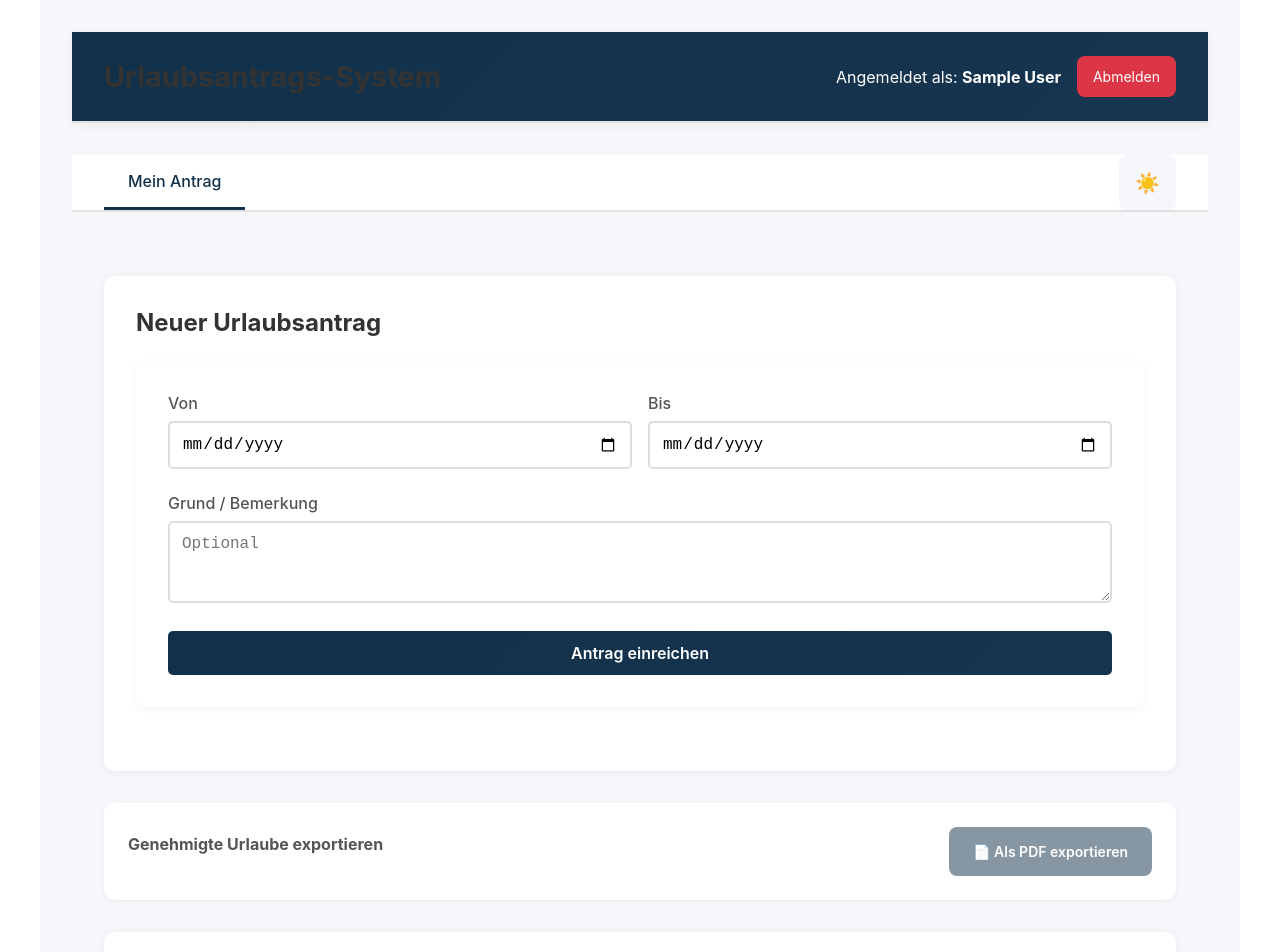
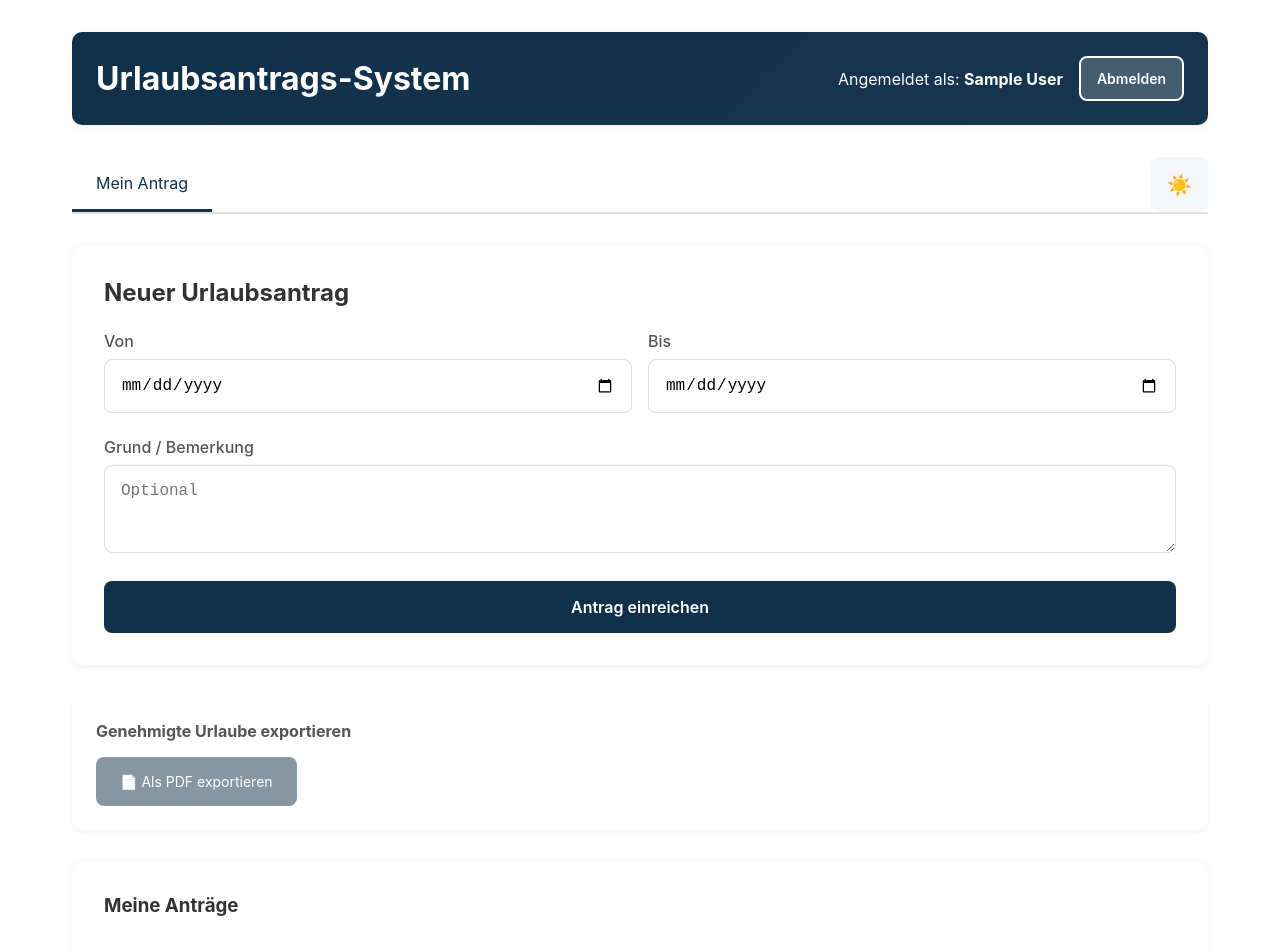
Before and after one commit to thunder312/Vacation, a Nuxt app: page /vacation in a window 1280 px wide. Shown: the top 952 px of the page. Built offline with nearby package versions, Linux system fonts and the light colour scheme; sample sign-in values are in the browser's storage.

Commit message:
put all style definitions to main.css

```diff
--- a/app/assets/css/main.css
+++ b/app/assets/css/main.css
@@ -19,10 +19,12 @@
     --color-error-text: #721c24;
 
     --color-warning: #ffc107;
+    --color-warning-dark: #e0a800;
     --color-warning-light: #fff3cd;
     --color-warning-text: #856404;
 
     --color-info: #17a2b8;
+    --color-info-dark: #117a8b;
     --color-info-light: #d1ecf1;
     --color-info-text: #0c5460;
 
@@ -42,8 +44,8 @@
     /* Status Badge Farben */
     --status-pending-bg: #fff3cd;
     --status-pending-text: #856404;
-    --status-teamleiter-bg: #d1ecf1;
-    --status-teamleiter-text: #0c5460;
+    --status-teamlead-bg: #d1ecf1;
+    --status-teamlead-text: #0c5460;
     --status-approved-bg: #d4edda;
     --status-approved-text: #155724;
     --status-rejected-bg: #f8d7da;
@@ -96,10 +98,12 @@
     --color-error-text: #C62828;
 
     --color-warning: #FFB74D;
+    --color-warning-dark: #F57C00;
     --color-warning-light: #FFF3E0;
     --color-warning-text: #E65100;
 
     --color-info: #4FC3F7;
+    --color-info-dark: #0288D1;
     --color-info-light: #E1F5FE;
     --color-info-text: #01579B;
 
@@ -119,8 +123,8 @@
     /* Status Badge Farben - Sommerlich */
     --status-pending-bg: #FFF3E0;
     --status-pending-text: #E65100;
-    --status-teamleiter-bg: #E1F5FE;
-    --status-teamleiter-text: #01579B;
+    --status-teamlead-bg: #E1F5FE;
+    --status-teamlead-text: #01579B;
     --status-approved-bg: #E8F5E9;
     --status-approved-text: #2E7D32;
     --status-rejected-bg: #FFEBEE;
@@ -150,11 +154,13 @@ body {
     align-items: center;
     min-height: 100vh;
     background: linear-gradient(135deg, var(--color-primary) 0%, var(--color-primary-dark) 100%);
-    padding: var(--spacing-xl);
+    padding: var(--spacing-md);
     transition: background var(--transition-base);
 }
 
 .login-wrapper {
+    width: 100%;
+    max-width: 400px;
     display: flex;
     flex-direction: column;
     align-items: center;
@@ -162,8 +168,10 @@ body {
 }
 
 .login-logo {
+    display: block;
     width: 150px;
-    height: 150px;
+    height: auto;
+    margin: 0 auto var(--spacing-xl);
     object-fit: contain;
     opacity: 0.95;
     filter: drop-shadow(0 4px 8px rgba(0, 0, 0, 0.1));
@@ -173,13 +181,12 @@ body {
     background: var(--color-white);
     padding: var(--spacing-2xl);
     border-radius: var(--radius-lg);
-    box-shadow: var(--shadow-lg);
+    box-shadow: var(--shadow-xl);
     width: 100%;
-    max-width: 400px;
 }
 
 .login-box h1 {
-    margin: 0 0 var(--spacing-lg) 0;
+    margin: 0 0 var(--spacing-xl);
     color: var(--color-gray-800);
     text-align: center;
 }
@@ -199,9 +206,9 @@ body {
 .form-group input,
 .form-group textarea {
     width: 100%;
-    padding: var(--spacing-sm);
-    border: 2px solid var(--color-gray-300);
-    border-radius: var(--radius-sm);
+    padding: var(--spacing-md);
+    border: 1px solid var(--color-gray-300);
+    border-radius: var(--radius-md);
     font-size: 1rem;
     transition: border-color var(--transition-base);
 }
@@ -231,20 +238,20 @@ button {
 .btn-primary,
 .submit-btn {
     width: 100%;
-    padding: var(--spacing-sm);
-    background: linear-gradient(135deg, var(--color-primary) 0%, var(--color-primary-dark) 100%);
+    padding: var(--spacing-md);
+    background: var(--color-primary);
     color: var(--color-white);
     border: none;
-    border-radius: var(--radius-sm);
+    border-radius: var(--radius-md);
     font-size: 1rem;
     font-weight: 600;
     cursor: pointer;
-    transition: transform var(--transition-fast);
+    transition: background-color var(--transition-fast);
 }
 
 .btn-primary:hover:not(:disabled),
 .submit-btn:hover {
-    transform: translateY(-2px);
+    background: var(--color-primary-dark);
 }
 
 .btn-primary:disabled {
@@ -253,28 +260,31 @@ button {
 }
 
 .logout-btn {
-    padding: var(--spacing-xs) var(--spacing-md);
-    background: rgba(255,255,255,0.2);
+    padding: var(--spacing-sm) var(--spacing-md);
+    background: rgba(255, 255, 255, 0.2);
     color: var(--color-white);
-    border: 1px solid var(--color-white);
-    border-radius: var(--radius-sm);
+    border: 2px solid var(--color-white);
+    border-radius: var(--radius-md);
     cursor: pointer;
-    transition: background var(--transition-base);
+    font-size: 0.875rem;
+    font-weight: 600;
+    transition: all var(--transition-fast);
 }
 
 .logout-btn:hover {
-    background: rgba(255,255,255,0.3);
+    background: rgba(255, 255, 255, 0.3);
+    transform: translateY(-2px);
 }
 
 .approve-btn,
 .reject-btn {
     flex: 1;
-    padding: var(--spacing-sm);
+    padding: var(--spacing-sm) var(--spacing-md);
     border: none;
-    border-radius: var(--radius-sm);
+    border-radius: var(--radius-md);
     font-weight: 600;
     cursor: pointer;
-    transition: transform var(--transition-fast);
+    transition: all var(--transition-fast);
 }
 
 .approve-btn {
@@ -284,7 +294,6 @@ button {
 
 .approve-btn:hover {
     background: var(--color-success-dark);
-    transform: translateY(-2px);
 }
 
 .reject-btn {
@@ -294,104 +303,90 @@ button {
 
 .reject-btn:hover {
     background: var(--color-error-dark);
-    transform: translateY(-2px);
 }
 
 .btn-pdf {
-    padding: var(--spacing-sm) var(--spacing-lg);
-    background: var(--color-error);
+    padding: var(--spacing-md) var(--spacing-lg);
+    background: var(--color-primary);
     color: var(--color-white);
     border: none;
-    border-radius: var(--radius-sm);
-    font-size: 1rem;
-    font-weight: 600;
+    border-radius: var(--radius-md);
+    font-size: 0.875rem;
     cursor: pointer;
-    transition: transform var(--transition-fast), background var(--transition-base);
-    display: flex;
-    align-items: center;
-    gap: var(--spacing-xs);
+    transition: background-color var(--transition-fast);
 }
 
-.btn-pdf:hover {
-    background: var(--color-error-dark);
-    transform: translateY(-2px);
+.btn-pdf:hover:not(:disabled) {
+    background: var(--color-primary-dark);
 }
 
 .btn-pdf:disabled {
-    background: var(--color-gray-300);
+    opacity: 0.5;
     cursor: not-allowed;
-    transform: none;
 }
 
 /* ===== MESSAGES ===== */
 .error-message {
+    margin-top: var(--spacing-md);
     color: var(--color-error);
     text-align: center;
-    margin-top: var(--spacing-md);
-    font-weight: 500;
-}
-
-.success-message {
-    color: var(--color-success);
-    text-align: center;
-    margin-top: var(--spacing-md);
+    font-size: 0.875rem;
     font-weight: 500;
 }
 
 /* ===== VACATION PAGE ===== */
 .vacation-container {
-    min-height: 100vh;
-    background: var(--color-gray-100);
-    transition: background-color var(--transition-base);
+    max-width: 1200px;
+    margin: 0 auto;
+    padding: var(--spacing-xl);
 }
 
 .header {
-    background: linear-gradient(135deg, var(--color-primary) 0%, var(--color-primary-dark) 100%);
-    color: var(--color-white);
-    padding: var(--spacing-lg) var(--spacing-xl);
     display: flex;
     justify-content: space-between;
     align-items: center;
+    margin-bottom: var(--spacing-xl);
+    padding: var(--spacing-lg);
+    background: linear-gradient(135deg, var(--color-primary) 0%, var(--color-primary-dark) 100%);
+    border-radius: var(--radius-lg);
     box-shadow: var(--shadow-md);
-    transition: background var(--transition-base);
 }
 
 .header h1 {
     margin: 0;
-    font-size: 1.8rem;
+    color: var(--color-white);
 }
 
 .user-info {
     display: flex;
     align-items: center;
     gap: var(--spacing-md);
+    color: var(--color-white);
 }
 
 /* ===== TABS ===== */
 .tabs {
     display: flex;
-    background: var(--color-white);
+    gap: var(--spacing-sm);
+    margin-bottom: var(--spacing-xl);
     border-bottom: 2px solid var(--color-gray-200);
-    padding: 0 var(--spacing-xl);
-    transition: background-color var(--transition-base), border-color var(--transition-base);
+    position: relative;
 }
 
 .tab {
-    padding: var(--spacing-md) var(--spacing-xl);
+    padding: var(--spacing-md) var(--spacing-lg);
     background: none;
     border: none;
+    border-bottom: 3px solid transparent;
     cursor: pointer;
     font-size: 1rem;
-    font-weight: 500;
     color: var(--color-gray-600);
-    border-bottom: 3px solid transparent;
     transition: all var(--transition-base);
     position: relative;
 }
 
 .tab:hover {
     color: var(--color-primary);
-    background: var(--color-gray-50);
 }
 
 .tab.active {
@@ -400,52 +395,46 @@ button {
 }
 
 .badge {
-    position: absolute;
-    top: var(--spacing-xs);
-    right: var(--spacing-xs);
-    background: var(--color-error);
+    display: inline-block;
+    margin-left: var(--spacing-xs);
+    padding: 2px 8px;
+    background: var(--color-primary);
     color: var(--color-white);
-    border-radius: var(--radius-lg);
-    padding: 0.2rem var(--spacing-xs);
+    border-radius: var(--radius-full);
     font-size: 0.75rem;
-    font-weight: bold;
+    font-weight: 600;
 }
 
 /* ===== THEME TOGGLE BUTTON ===== */
 .theme-toggle {
     margin-left: auto;
     padding: var(--spacing-sm) var(--spacing-md);
-    background: var(--color-gray-50);
-    border: 2px solid var(--color-gray-200);
+    background: var(--color-gray-100);
+    border: none;
     border-radius: var(--radius-md);
     cursor: pointer;
-    font-size: 1.5rem;
-    transition: all var(--transition-base);
-    display: flex;
-    align-items: center;
-    justify-content: center;
+    font-size: 1.25rem;
+    transition: background-color var(--transition-base);
 }
 
 .theme-toggle:hover {
-    background: var(--color-gray-100);
-    border-color: var(--color-primary);
-    transform: scale(1.1);
-}
-
-[data-theme="summer"] .theme-toggle {
-    background: linear-gradient(135deg, var(--color-primary-light) 0%, var(--color-primary) 100%);
-    border-color: var(--color-primary);
-}
-
-[data-theme="summer"] .theme-toggle:hover {
-    transform: scale(1.1) rotate(20deg);
+    background: var(--color-gray-200);
 }
 
 /* ===== CONTENT AREAS ===== */
-.content {
-    padding: var(--spacing-xl);
-    max-width: 1200px;
-    margin: 0 auto;
+.tab-content {
+    animation: fadeIn 0.3s ease-in;
+}
+
+@keyframes fadeIn {
+    from {
+        opacity: 0;
+        transform: translateY(-10px);
+    }
+    to {
+        opacity: 1;
+        transform: translateY(0);
+    }
 }
 
 .tab-content h2 {
@@ -454,7 +443,7 @@ button {
 }
 
 /* ===== FORMS ===== */
-.request-form {
+.request-form-container {
     background: var(--color-white);
     padding: var(--spacing-xl);
     border-radius: var(--radius-lg);
@@ -463,22 +452,26 @@ button {
     transition: background-color var(--transition-base);
 }
 
+.request-form-container h2 {
+    margin-top: 0;
+    margin-bottom: var(--spacing-lg);
+    color: var(--color-gray-800);
+}
+
 /* ===== PDF EXPORT ===== */
 .pdf-export-section {
     background: var(--color-white);
     padding: var(--spacing-lg);
     border-radius: var(--radius-lg);
-    box-shadow: var(--shadow-md);
+    box-shadow: var(--shadow-sm);
     margin-bottom: var(--spacing-xl);
-    display: flex;
-    justify-content: space-between;
-    align-items: center;
     transition: background-color var(--transition-base);
 }
 
 .pdf-export-section h3 {
-    margin: 0;
-    color: var(--color-gray-800);
+    margin: 0 0 var(--spacing-md);
+    color: var(--color-gray-700);
+    font-size: 1rem;
 }
 
 /* ===== LISTS ===== */
@@ -491,17 +484,15 @@ button {
 }
 
 .requests-list h3 {
-    margin-bottom: var(--spacing-md);
+    margin: 0 0 var(--spacing-lg);
     color: var(--color-gray-800);
 }
 
 .empty-state {
+    padding: var(--spacing-2xl);
     text-align: center;
-    padding: var(--spacing-3xl);
-    color: var(--color-gray-400);
-    background: var(--color-white);
-    border-radius: var(--radius-lg);
-    box-shadow: var(--shadow-md);
+    color: var(--color-gray-500);
+    font-style: italic;
 }
 
 /* ===== CARDS ===== */
@@ -510,11 +501,12 @@ button {
     padding: var(--spacing-lg);
     border-radius: var(--radius-md);
     margin-bottom: var(--spacing-md);
-    border-left: 4px solid var(--color-primary);
+    border-left: 4px solid var(--color-gray-300);
     transition: background-color var(--transition-base), border-color var(--transition-base);
 }
 
 .request-card.approval {
+    border-left-color: var(--color-primary);
     background: var(--color-white);
     box-shadow: var(--shadow-sm);
 }
@@ -522,50 +514,60 @@ button {
 .request-header {
     display: flex;
     justify-content: space-between;
-    align-items: center;
-    margin-bottom: var(--spacing-xs);
+    align-items: flex-start;
+    margin-bottom: var(--spacing-sm);
+}
+
+.request-header strong {
+    display: block;
+    color: var(--color-gray-800);
+    font-size: 1.125rem;
 }
 
 .request-date {
+    display: block;
     color: var(--color-gray-600);
-    font-size: 0.95rem;
-    display: block;
-    margin-top: 0.25rem;
+    font-size: 0.875rem;
+    margin-top: var(--spacing-xs);
 }
 
 .request-reason {
-    color: var(--color-gray-600);
-    margin: var(--spacing-xs) 0;
+    margin: var(--spacing-sm) 0;
+    color: var(--color-gray-700);
     font-style: italic;
 }
 
 .request-footer {
-    color: var(--color-gray-400);
-    font-size: 0.9rem;
+    margin-top: var(--spacing-sm);
+    padding-top: var(--spacing-sm);
+    border-top: 1px solid var(--color-gray-200);
+    color: var(--color-gray-600);
 }
 
 .approval-info {
+    margin-top: var(--spacing-sm);
+    padding: var(--spacing-sm);
     background: var(--color-success-light);
-    padding: var(--spacing-xs);
     border-radius: var(--radius-sm);
-    margin: var(--spacing-xs) 0;
-    color: var(--color-success-text);
+    color: var(--color-success-dark);
     font-size: 0.9rem;
     transition: background-color var(--transition-base), color var(--transition-base);
 }
 
 .approval-actions {
     display: flex;
-    gap: var(--spacing-md);
+    gap: var(--spacing-sm);
     margin-top: var(--spacing-md);
 }
 
 /* ===== STATUS BADGES ===== */
 .status {
-    padding: 0.25rem var(--spacing-sm);
-    border-radius: 20px;
-    font-size: 0.85rem;
+    padding: var(--spacing-xs) var(--spacing-sm);
+    border-radius: var(--radius-sm);
+    font-size: 0.75rem;
     font-weight: 600;
+    text-transform: uppercase;
+    white-space: nowrap;
     transition: background-color var(--transition-base), color var(--transition-base);
 }
 
@@ -574,9 +576,10 @@ button {
     color: var(--status-pending-text);
 }
 
+.status.teamlead_approved,
 .status.teamleiter_approved {
-    background: var(--status-teamleiter-bg);
-    color: var(--status-teamleiter-text);
+    background: var(--status-teamlead-bg);
+    color: var(--status-teamlead-text);
 }
 
 .status.approved {
--- a/app/components/VacationRequestForm.vue
+++ b/app/components/VacationRequestForm.vue
@@ -41,19 +41,3 @@ const handleSubmit = () => {
   reason.value = ''
 }
 </script>
-
-<style scoped>
-.request-form-container {
-  background: var(--color-white);
-  padding: var(--spacing-xl);
-  border-radius: var(--radius-lg);
-  box-shadow: var(--shadow-md);
-  margin-bottom: var(--spacing-xl);
-}
-
-.request-form-container h2 {
-  margin-top: 0;
-  margin-bottom: var(--spacing-lg);
-  color: var(--color-gray-800);
-}
-</style>
--- a/app/pages/login.vue
+++ b/app/pages/login.vue
@@ -74,97 +74,3 @@ const handleLogin = async () => {
   }
 }
 </script>
-
-<style scoped>
-.login-container {
-  min-height: 100vh;
-  display: flex;
-  align-items: center;
-  justify-content: center;
-  background: linear-gradient(135deg, var(--color-primary) 0%, var(--color-primary-dark) 100%);
-  padding: var(--spacing-md);
-}
-
-.login-wrapper {
-  width: 100%;
-  max-width: 400px;
-}
-
-.login-logo {
-  display: block;
-  width: 150px;
-  height: auto;
-  margin: 0 auto var(--spacing-xl);
-}
-
-.login-box {
-  background: var(--color-white);
-  padding: var(--spacing-2xl);
-  border-radius: var(--radius-lg);
-  box-shadow: var(--shadow-xl);
-}
-
-.login-box h1 {
-  margin: 0 0 var(--spacing-xl);
-  color: var(--color-gray-800);
-  text-align: center;
-}
-
-.form-group {
-  margin-bottom: var(--spacing-lg);
-}
-
-.form-group label {
-  display: block;
-  margin-bottom: var(--spacing-xs);
-  color: var(--color-gray-700);
-  font-weight: 500;
-}
-
-.form-group input {
-  width: 100%;
-  padding: var(--spacing-md);
-  border: 1px solid var(--color-gray-300);
-  border-radius: var(--radius-md);
-  font-size: 1rem;
-  transition: border-color 0.2s;
-}
-
-.form-group input:focus {
-  outline: none;
-  border-color: var(--color-primary);
-}
-
-.form-group input.error {
-  border-color: var(--color-error);
-}
-
-.btn-primary {
-  width: 100%;
-  padding: var(--spacing-md);
-  background: var(--color-primary);
-  color: white;
-  border: none;
-  border-radius: var(--radius-md);
-  font-size: 1rem;
-  font-weight: 600;
-  cursor: pointer;
-  transition: background-color 0.2s;
-}
-
-.btn-primary:hover:not(:disabled) {
-  background: var(--color-primary-dark);
-}
-
-.btn-primary:disabled {
-  opacity: 0.6;
-  cursor: not-allowed;
-}
-
-.error-message {
-  margin-top: var(--spacing-md);
-  color: var(--color-error);
-  text-align: center;
-  font-size: 0.875rem;
-}
-</style>
--- a/app/pages/vacation.vue
+++ b/app/pages/vacation.vue
@@ -355,250 +355,3 @@ const handleLogout = () => {
   navigateTo('/login')
 }
 </script>
-
-<style scoped>
-.vacation-container {
-  max-width: 1200px;
-  margin: 0 auto;
-  padding: var(--spacing-xl);
-}
-
-.header {
-  display: flex;
-  justify-content: space-between;
-  align-items: center;
-  margin-bottom: var(--spacing-xl);
-  padding-bottom: var(--spacing-lg);
-  border-bottom: 2px solid var(--color-gray-200);
-}
-
-.header h1 {
-  margin: 0;
-  color: var(--color-gray-800);
-}
-
-.user-info {
-  display: flex;
-  align-items: center;
-  gap: var(--spacing-md);
-}
-
-.logout-btn {
-  padding: var(--spacing-sm) var(--spacing-md);
-  background: var(--color-error);
-  color: white;
-  border: none;
-  border-radius: var(--radius-md);
-  cursor: pointer;
-  font-size: 0.875rem;
-  transition: background-color 0.2s;
-}
-
-.logout-btn:hover {
-  background: var(--color-error-dark);
-}
-
-.tabs {
-  display: flex;
-  gap: var(--spacing-sm);
-  margin-bottom: var(--spacing-xl);
-  border-bottom: 2px solid var(--color-gray-200);
-  position: relative;
-}
-
-.tab {
-  padding: var(--spacing-md) var(--spacing-lg);
-  background: none;
-  border: none;
-  border-bottom: 3px solid transparent;
-  cursor: pointer;
-  font-size: 1rem;
-  color: var(--color-gray-600);
-  transition: all 0.2s;
-  position: relative;
-}
-
-.tab:hover {
-  color: var(--color-primary);
-}
-
-.tab.active {
-  color: var(--color-primary);
-  border-bottom-color: var(--color-primary);
-}
-
-.badge {
-  display: inline-block;
-  margin-left: var(--spacing-xs);
-  padding: 2px 8px;
-  background: var(--color-primary);
-  color: white;
-  border-radius: var(--radius-full);
-  font-size: 0.75rem;
-  font-weight: 600;
-}
-
-.theme-toggle {
-  margin-left: auto;
-  padding: var(--spacing-sm) var(--spacing-md);
-  background: var(--color-gray-100);
-  border: none;
-  border-radius: var(--radius-md);
-  cursor: pointer;
-  font-size: 1.25rem;
-  transition: background-color 0.2s;
-}
-
-.theme-toggle:hover {
-  background: var(--color-gray-200);
-}
-
-.tab-content {
-  animation: fadeIn 0.3s ease-in;
-}
-
-@keyframes fadeIn {
-  from {
-    opacity: 0;
-    transform: translateY(-10px);
-  }
-  to {
-    opacity: 1;
-    transform: translateY(0);
-  }
-}
-
-.pdf-export-section {
-  background: var(--color-white);
-  padding: var(--spacing-lg);
-  border-radius: var(--radius-lg);
-  box-shadow: var(--shadow-sm);
-  margin-bottom: var(--spacing-xl);
-}
-
-.pdf-export-section h3 {
-  margin: 0 0 var(--spacing-md);
-  color: var(--color-gray-700);
-  font-size: 1rem;
-}
-
-.btn-pdf {
-  padding: var(--spacing-md) var(--spacing-lg);
-  background: var(--color-primary);
-  color: white;
-  border: none;
-  border-radius: var(--radius-md);
-  cursor: pointer;
-  font-size: 0.875rem;
-  transition: background-color 0.2s;
-}
-
-.btn-pdf:hover:not(:disabled) {
-  background: var(--color-primary-dark);
-}
-
-.btn-pdf:disabled {
-  opacity: 0.5;
-  cursor: not-allowed;
-}
-
-.requests-list {
-  background: var(--color-white);
-  padding: var(--spacing-xl);
-  border-radius: var(--radius-lg);
-  box-shadow: var(--shadow-md);
-}
-
-.requests-list h3 {
-  margin: 0 0 var(--spacing-lg);
-  color: var(--color-gray-800);
-}
-
-.empty-state {
-  padding: var(--spacing-2xl);
-  text-align: center;
-  color: var(--color-gray-500);
-  font-style: italic;
-}
-
-.request-card {
-  background: var(--color-gray-50);
-  padding: var(--spacing-lg);
-  border-radius: var(--radius-md);
-  margin-bottom: var(--spacing-md);
-  border-left: 4px solid var(--color-gray-300);
-}
-
-.request-card.approval {
-  border-left-color: var(--color-primary);
-}
-
-.request-header {
-  display: flex;
-  justify-content: space-between;
-  align-items: flex-start;
-  margin-bottom: var(--spacing-sm);
-}
-
-.request-header strong {
-  display: block;
-  color: var(--color-gray-800);
-  font-size: 1.125rem;
-}
-
-.request-date {
-  display: block;
-  color: var(--color-gray-600);
-  font-size: 0.875rem;
-  margin-top: var(--spacing-xs);
-}
-
-.status {
-  padding: var(--spacing-xs) var(--spacing-sm);
-  border-radius: var(--radius-sm);
-  font-size: 0.75rem;
-  font-weight: 600;
-  text-transform: uppercase;
-}
-
-.status.pending {
-  background: var(--color-warning-light);
-  color: var(--color-warning-dark);
-}
-
-.status.teamleiter_approved {
-  background: var(--color-info-light);
-  color: var(--color-info-dark);
-}
-
-.status.approved {
-  background: var(--color-success-light);
-  color: var(--color-success-dark);
-}
-
-.status.rejected {
-  background: var(--color-error-light);
-  color: var(--color-error-dark);
-}
-
-.request-reason {
-  margin: var(--spacing-sm) 0;
-  color: var(--color-gray-700);
-  font-style: italic;
-}
-
-.approval-info {
-  margin-top: var(--spacing-sm);
-  padding: var(--spacing-sm);
-  background: var(--color-success-light);
-  border-radius: var(--radius-sm);
-  color: var(--color-success-dark);
-}
-
-.request-footer {
-  margin-top: var(--spacing-sm);
-  padding-top: var(--spacing-sm);
-  border-top: 1px solid var(--color-gray-200);
-  color: var(--color-gray-600);
-}
-</style>
```
Also changed, not shown: app/components/VacationApprovalCard.vue (+0 -119 lines).
